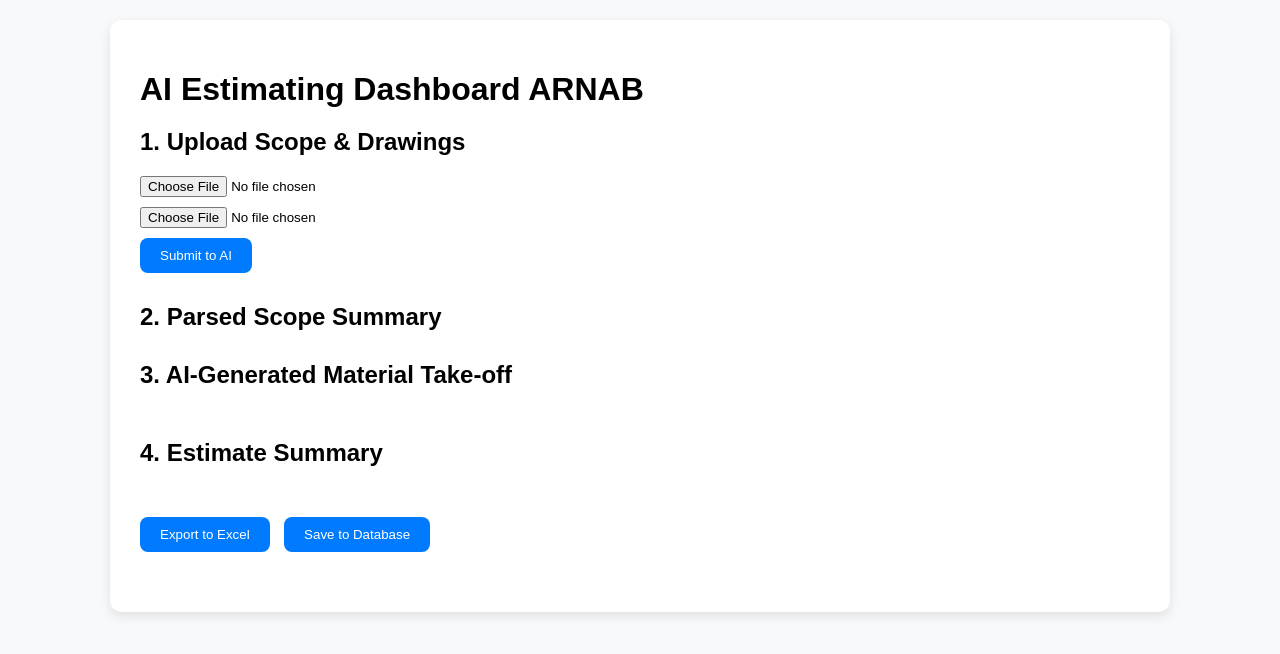
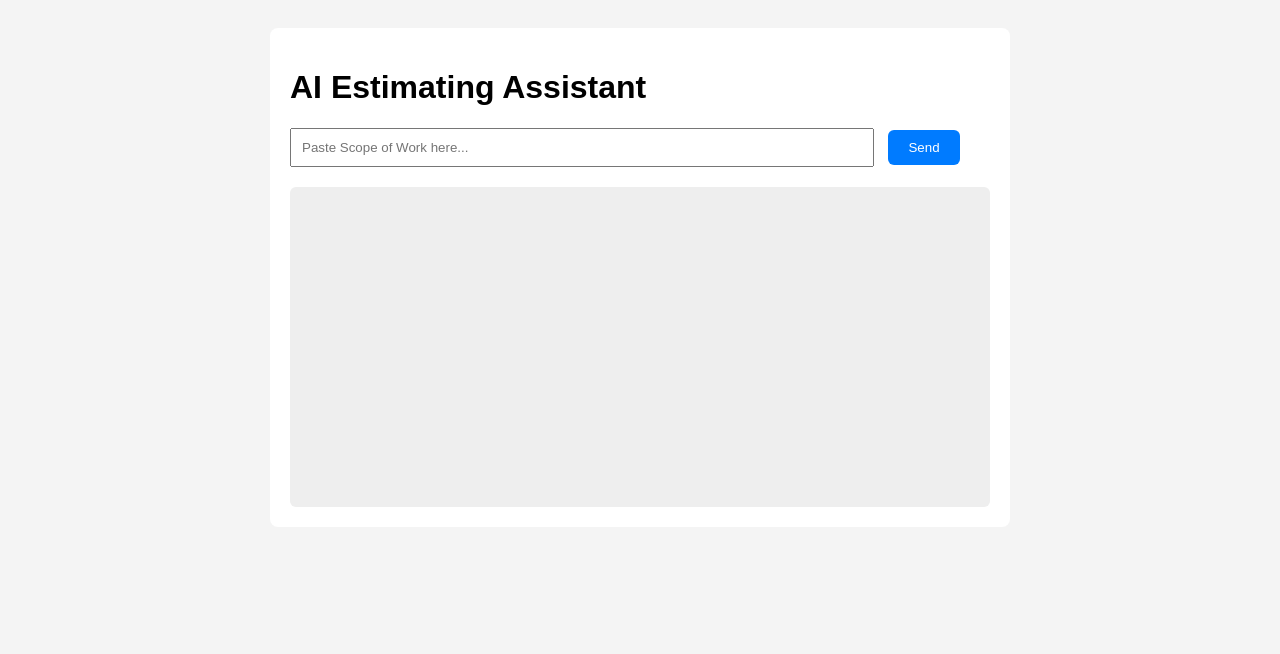
Before and after one commit to arnabbrahma/estimatorai, a plain HTML site: page index.html in a window 1280 px wide. Drawn offline with Linux system fonts and the light colour scheme.

Commit message:
Add files via upload

```diff
--- a/index.html
+++ b/index.html
@@ -1,40 +1,17 @@
 <!DOCTYPE html>
 <html lang="en">
 <head>
-  <meta charset="UTF-8">
-  <meta name="viewport" content="width=device-width, initial-scale=1.0">
-  <title>AI Estimating Dashboard</title>
-  <link rel="stylesheet" href="style.css">
+  <meta charset="UTF-8" />
+  <meta name="viewport" content="width=device-width, initial-scale=1.0"/>
+  <title>AI Estimating Assistant</title>
+  <link rel="stylesheet" href="style.css" />
 </head>
 <body>
   <div class="container">
-    <h1>AI Estimating Dashboard ARNAB</h1>
-    <section class="upload-section">
-      <h2>1. Upload Scope & Drawings</h2>
-      <input type="file" id="sow-upload" />
-      <input type="file" id="drawing-upload" />
-      <button onclick="submitToAI()">Submit to AI</button>
-    </section>
-
-    <section class="parsed-scope">
-      <h2>2. Parsed Scope Summary</h2>
-      <div id="parsed-scope-content"></div>
-    </section>
-
-    <section class="mto">
-      <h2>3. AI-Generated Material Take-off</h2>
-      <table id="mto-table"></table>
-    </section>
-
-    <section class="estimate">
-      <h2>4. Estimate Summary</h2>
-      <table id="estimate-table"></table>
-    </section>
-
-    <section class="actions">
-      <button onclick="exportToExcel()">Export to Excel</button>
-      <button onclick="saveToDatabase()">Save to Database</button>
-    </section>
+    <h1>AI Estimating Assistant</h1>
+    <input id="chat-input" type="text" placeholder="Paste Scope of Work here..." />
+    <button onclick="submitToAI()">Send</button>
+    <div id="chat-log" class="chat-log"></div>
   </div>
   <script src="script.js"></script>
 </body>
--- a/script.js
+++ b/script.js
@@ -1,26 +1,20 @@
-function submitToAI() {
-  const parsedContent = document.getElementById("parsed-scope-content");
-  parsedContent.innerHTML = `<p><strong>Project Type:</strong> Replace Grade 2 Titanium Tank</p>
-<p><strong>Key Components:</strong> Roof, Shell, Floor, Nozzles</p>
-<p><strong>Estimated Dimensions:</strong> Dia: 5.0m, H: 7.5m</p>`;
 
-  const mtoTable = document.getElementById("mto-table");
-  mtoTable.innerHTML = `
-    <tr><th>Item</th><th>Quantity</th><th>Unit</th><th>Material</th></tr>
-    <tr><td>Tank Shell</td><td>80</td><td>m²</td><td>Grade 2 Titanium</td></tr>
-    <tr><td>Roof Panels</td><td>6</td><td>pcs</td><td>Titanium</td></tr>`;
+async function submitToAI() {
+  const inputText = document.getElementById("chat-input").value;
+  const chatLog = document.getElementById("chat-log");
 
-  const estimateTable = document.getElementById("estimate-table");
-  estimateTable.innerHTML = `
-    <tr><th>Scope Item</th><th>Cost</th><th>Labor (hrs)</th><th>AI Suggestion</th></tr>
-    <tr><td>Shell Fabrication</td><td>$112,000</td><td>220</td><td>Compare with EPCO rate</td></tr>
-    <tr><td>Roof Install</td><td>$58,000</td><td>140</td><td>Use Guildfords insulation norm</td></tr>`;
+  chatLog.innerHTML += `<p><strong>You:</strong> ${inputText}</p>`;
+
+  const response = await fetch("https://x8ki-letl-twmt.n7.xano.io/api:8VEpb5nM/submit-sow", {
+    method: "POST",
+    headers: { "Content-Type": "application/json" },
+    body: JSON.stringify({
+      project_name: "Titanium Tank",
+      sow_text: inputText
+    })
+  });
+
+  const result = await response.json();
+  chatLog.innerHTML += `<p><strong>AI:</strong> ${result.parsed_scope}</p>`;
+  chatLog.scrollTop = chatLog.scrollHeight;
 }
-
-function exportToExcel() {
-  alert("Exporting to Excel...");
-}
-
-function saveToDatabase() {
-  alert("Saving estimate to database...");
-}
--- a/style.css
+++ b/style.css
@@ -1,53 +1,33 @@
 body {
   font-family: Arial, sans-serif;
-  background: #f8f9fa;
-  margin: 0;
   padding: 20px;
+  background: #f4f4f4;
 }
 .container {
   background: #fff;
-  padding: 30px;
-  border-radius: 12px;
-  box-shadow: 0 4px 12px rgba(0, 0, 0, 0.1);
-  max-width: 1000px;
+  padding: 20px;
+  border-radius: 8px;
+  max-width: 700px;
   margin: auto;
 }
-h1 {
-  font-size: 2em;
-  margin-bottom: 20px;
+.chat-log {
+  margin-top: 20px;
+  background: #eee;
+  padding: 10px;
+  border-radius: 6px;
+  height: 300px;
+  overflow-y: auto;
 }
-section {
-  margin-bottom: 30px;
-}
-input[type="file"] {
-  display: block;
-  margin-bottom: 10px;
+input {
+  width: 80%;
+  padding: 10px;
+  margin-right: 10px;
 }
 button {
   padding: 10px 20px;
+  background: #007bff;
+  color: white;
   border: none;
-  border-radius: 8px;
-  background-color: #007bff;
-  color: white;
+  border-radius: 6px;
   cursor: pointer;
-  margin-right: 10px;
 }
-button:hover {
-  background-color: #0056b3;
-}
-table {
-  width: 100%;
-  border-collapse: collapse;
-  margin-top: 10px;
-}
-table, th, td {
-  border: 1px solid #dee2e6;
-}
-th, td {
-  padding: 10px;
-  text-align: left;
-  background-color: #fff;
-}
-th {
-  background-color: #e9ecef;
-}
```
